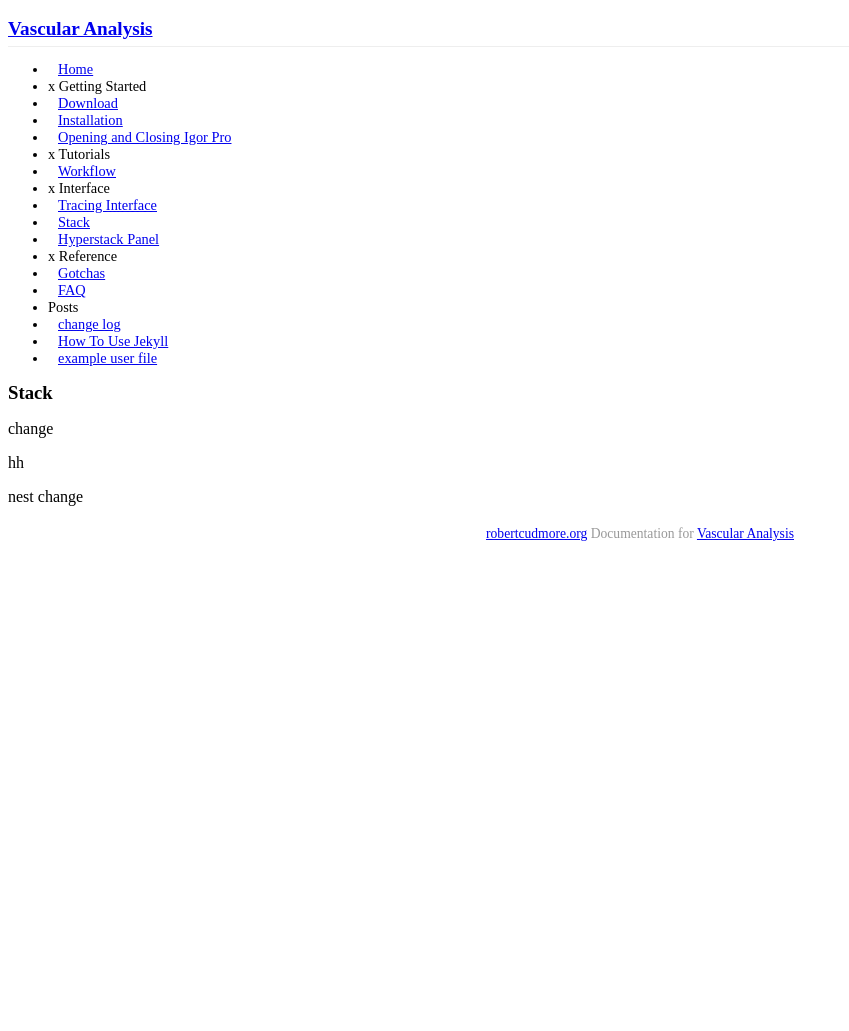
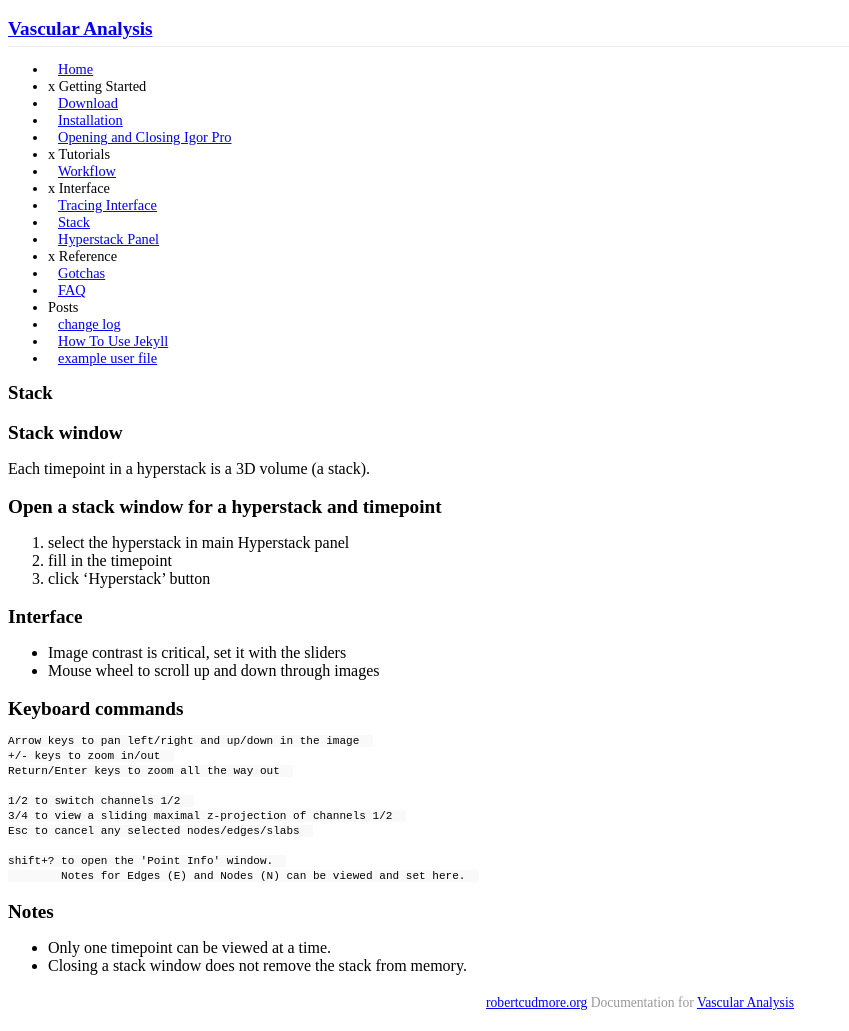
Before and after one commit to cudmore/Vascular-Analysis, a Jekyll site: the page built from _posts/2015-01-30-stack.md, in a window 1280 px wide. Shown: the whole page, without its empty margins (0-849 px from the left). Built offline with Jekyll 4.4.1, drawn with Linux system fonts in a browser that asks for light colours; Markdown is read by kramdown in place of the engine named in the settings; a style sheet for code colours, icons or effects is not loaded; before the commit the page ends 900 px from its top, so only the background shows below that.

Commit message:
update stack.md

```diff
--- a/_posts/2015-01-30-stack.md
+++ b/_posts/2015-01-30-stack.md
@@ -6,8 +6,31 @@ date: 2015-01-30 22:46:33
 ---
 
 
-change
+####Stack window
 
-hh
+Each timepoint in a hyperstack is a 3D volume (a stack).
 
-nest change
+####Open a stack window for a hyperstack and timepoint
+1. select the hyperstack in main Hyperstack panel
+2. fill in the timepoint
+3. click 'Hyperstack' button
+
+####Interface
+- Image contrast is critical, set it with the sliders
+- Mouse wheel to scroll up and down through images
+
+####Keyboard commands
+	Arrow keys to pan left/right and up/down in the image
+	+/- keys to zoom in/out
+	Return/Enter keys to zoom all the way out
+
+	1/2 to switch channels 1/2
+	3/4 to view a sliding maximal z-projection of channels 1/2
+	Esc to cancel any selected nodes/edges/slabs
+
+	shift+? to open the 'Point Info' window.
+		Notes for Edges (E) and Nodes (N) can be viewed and set here.
+
+####Notes
+- Only one timepoint can be viewed at a time.
+- Closing a stack window does not remove the stack from memory.
```
Also changed, not shown: 1 other file.
